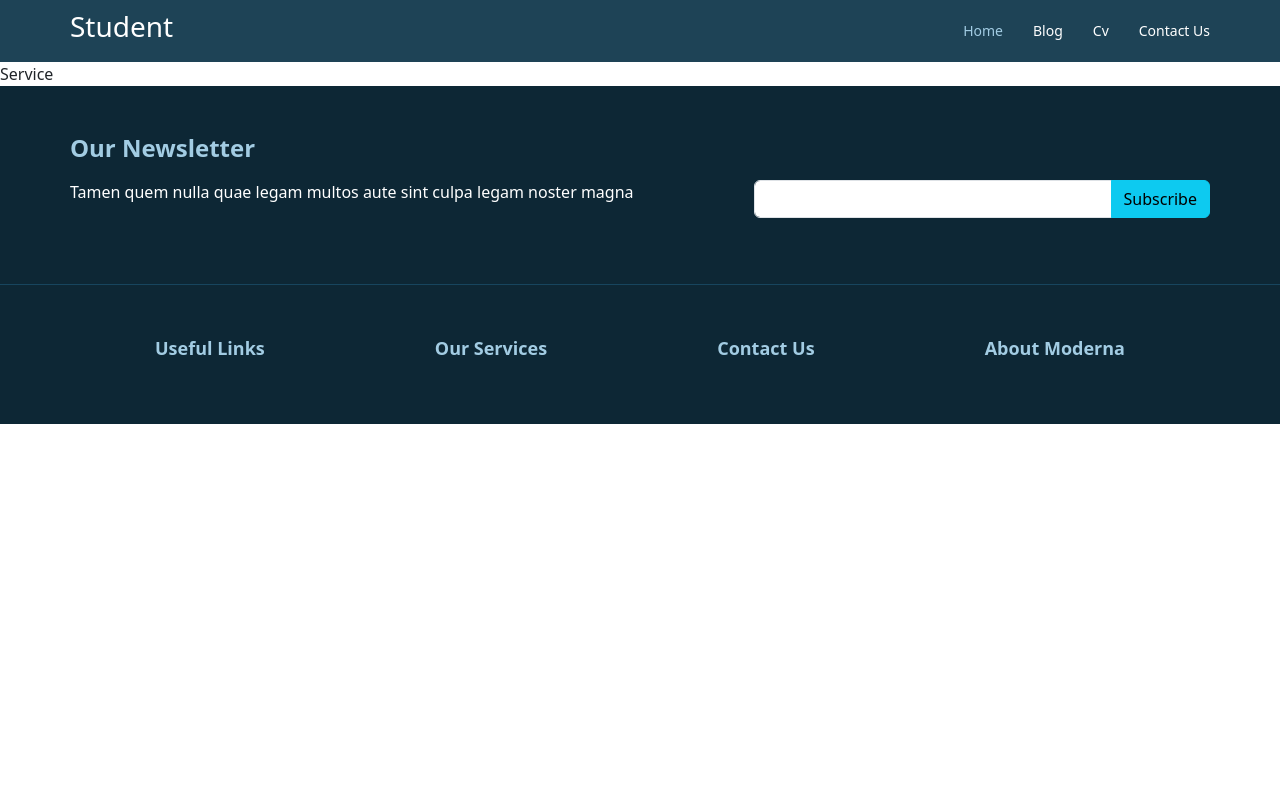
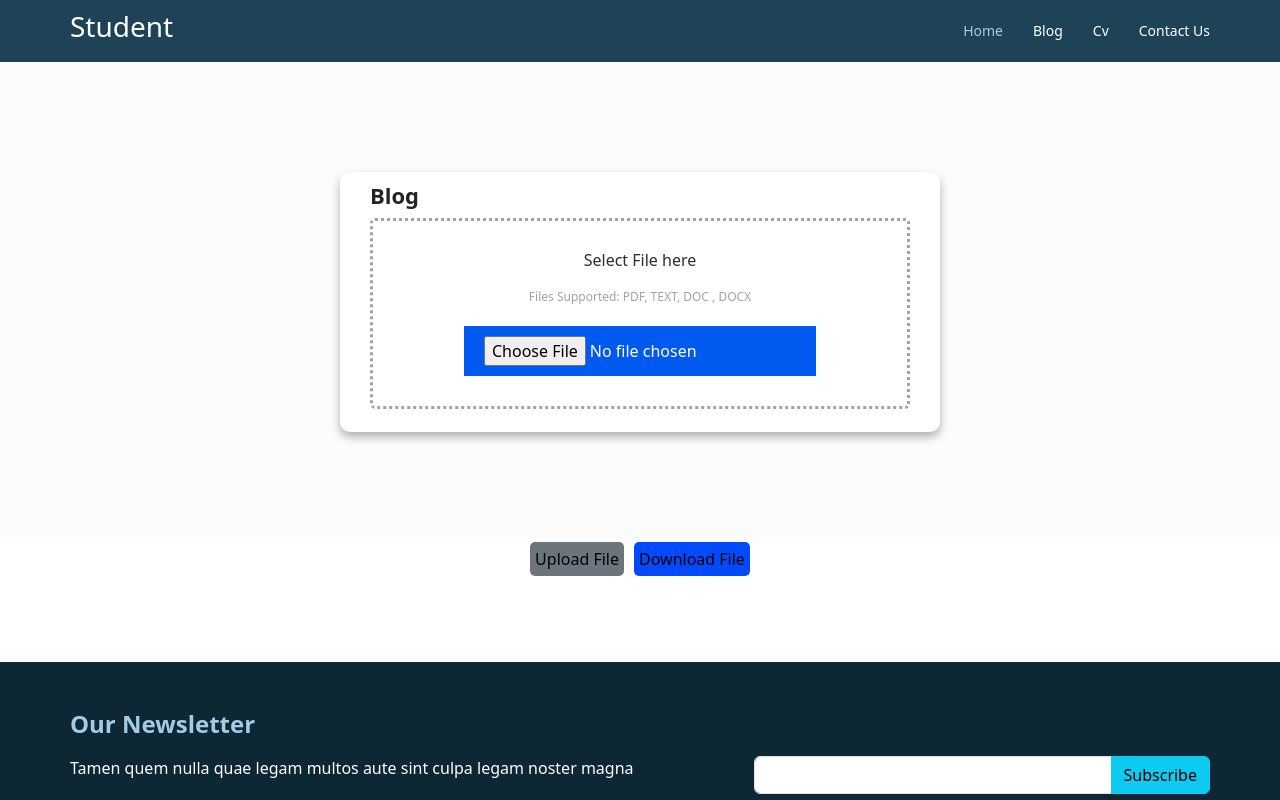
Before and after one commit to vydeyaswanth/student-portfolio, a Next.js app in the folder student/: page /blog in a window 1280 px wide. Shown: the top 800 px of the page. Built offline with nearby package versions, Linux system fonts and the light colour scheme.

Commit message:
blog add

```diff
--- /dev/null
+++ b/student/ui/page-components/blog/InputUpload/index.js
@@ -0,0 +1,22 @@
+import styles from './styles.module.css'
+function InputUpload ({handleFileChange=()=>{}}) {
+    return (
+
+       <div class={styles.container}>
+            <div class={styles.card}>
+                <h3>Blog</h3>
+                <div class={styles.drop_box}>
+                <header>
+                    <h4>Select File here</h4>
+                </header>
+                <p>Files Supported: PDF, TEXT, DOC , DOCX</p>
+                    <input type="file" hidden accept=".doc,.docx,.pdf" id="fileID" />
+                <input type='file' class={styles.btn} onChange={(e)=>{handleFileChange(e)}}/>
+                </div>
+            </div>
+        </div>
+
+    )
+}
+
+export default InputUpload
--- /dev/null
+++ b/student/ui/page-components/blog/InputUpload/styles.module.css
@@ -0,0 +1,75 @@
+.container {
+    height: 60vh;
+    width: 100%;
+    align-items: center;
+    display: flex;
+    justify-content: center;
+    background-color: #fcfcfc;
+  }
+
+  .card {
+    border-radius: 10px;
+    box-shadow: 0 5px 10px 0 rgba(0, 0, 0, 0.3);
+    width: 600px;
+    height: 260px;
+    background-color: #ffffff;
+    padding: 10px 30px 40px;
+  }
+
+  .card h3 {
+    font-size: 22px;
+    font-weight: 600;
+
+  }
+
+  .drop_box {
+    margin: 10px 0;
+    padding: 30px;
+    display: flex;
+    align-items: center;
+    justify-content: center;
+    flex-direction: column;
+    border: 3px dotted #a3a3a3;
+    border-radius: 5px;
+  }
+
+  .drop_box h4 {
+    font-size: 16px;
+    font-weight: 400;
+    color: #2e2e2e;
+  }
+
+  .drop_box p {
+    margin-top: 10px;
+    margin-bottom: 20px;
+    font-size: 12px;
+    color: #a3a3a3;
+  }
+
+  .btn {
+    text-decoration: none;
+    background-color: #005af0;
+    color: #ffffff;
+    padding: 10px 20px;
+    border: none;
+    outline: none;
+    transition: 0.3s;
+  }
+
+  .btn:hover{
+    text-decoration: none;
+    background-color: #ffffff;
+    color: #005af0;
+    padding: 10px 20px;
+    border: none;
+    outline: 1px solid #010101;
+  }
+  .form input {
+    margin: 10px 0;
+    width: 100%;
+    background-color: #e2e2e2;
+    border: none;
+    outline: none;
+    padding: 12px 20px;
+    border-radius: 4px;
+  }
--- /dev/null
+++ b/student/ui/page-components/blog/Uploader/index.js
@@ -0,0 +1,48 @@
+import React, { useState } from 'react';
+import styles from './styles.module.css'
+import InputUpload from '../InputUpload';
+
+const Uploader = () => {
+  const [file, setFile] = useState(null);
+  const [downloadFile, setDownloadFile] = useState(null);
+
+  const handleFileChange = (e) => {
+    console.log(e?.target.files)
+    console.log(e?.target?.files[0])
+    const selectedFile = e?.target?.files[0];
+    setFile(selectedFile);
+  };
+
+  const handleUpload = () => {
+    if (file) {
+      setDownloadFile(file);
+    } else {
+      console.log('please upload file')
+    }
+  };
+
+  const handleDownload = () => {
+    if (downloadFile) {
+      const url = URL.createObjectURL(downloadFile);
+      const a = document.createElement('a');
+      console.log(url,a ,'url');
+      a.href = url;
+      a.download = downloadFile.name;
+      a.click();
+      URL.revokeObjectURL(url);
+    }
+  };
+
+  return (
+    <div className={styles.upload}>
+        <InputUpload handleFileChange={handleFileChange}/>
+      <div className={styles.buttons}>
+        <button onClick={handleUpload} className={styles.button_style}>Upload File</button>
+        <button onClick={handleDownload} className={styles.download_button}>Download File</button>
+      </div>
+
+    </div>
+  );
+};
+
+export default Uploader;
--- /dev/null
+++ b/student/ui/page-components/blog/Uploader/styles.module.css
@@ -0,0 +1,30 @@
+.upload {
+    display: flex;
+    flex-direction: column;
+}
+
+.buttons {
+    display: flex;
+    align-items: center;
+    justify-content: center;
+    gap: 10px;
+}
+
+.button_style {
+    background-color: #6c757d;;
+    border: none;
+    border-radius: 5px;
+    padding: 5px;
+
+}
+
+.download_button {
+    background-color: #034AFD;
+    border: none;
+    border-radius: 5px;
+    padding: 5px;
+}
+
+.button_style:hover,.download_button:hover{
+    box-shadow: rgba(17, 17, 26, 0.1) 0px 4px 16px, rgba(17, 17, 26, 0.1) 0px 8px 24px, rgba(17, 17, 26, 0.1) 0px 16px 56px;
+}
--- a/student/ui/page-components/blog/index.js
+++ b/student/ui/page-components/blog/index.js
@@ -1,4 +1,9 @@
+import styles from './styles.module.css'
+import Uploader from './Uploader'
+
 const Blog=()=>{
-    return <div>Service</div>
+    return <div className={styles.image}>
+        <Uploader/>
+    </div>
 };
 export default Blog;
--- /dev/null
+++ b/student/ui/page-components/blog/styles.module.css
@@ -0,0 +1,4 @@
+.image{
+    width: 100%;
+    height: 600px;
+}
```
